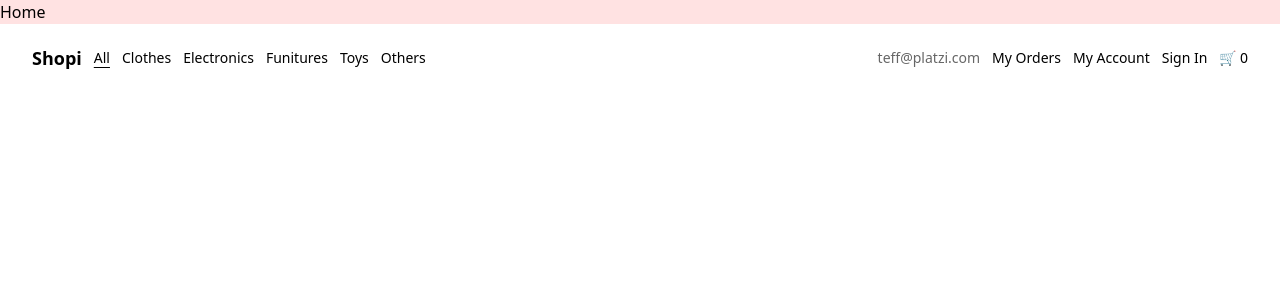
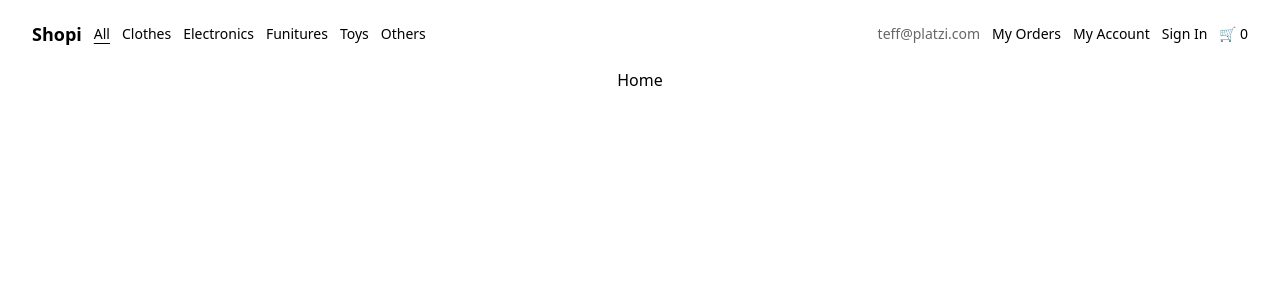
Before and after one commit to Mono-A3/e-commerce-shopi, a React (Vite) app: page / in a window 1280 px wide. Shown: the top 300 px of the page. Built offline with nearby package versions, Linux system fonts and the light colour scheme.

Commit message:
[ADD] Componente de Layout

```diff
--- /dev/null
+++ b/src/Components/Layout/index.jsx
@@ -0,0 +1,5 @@
+const Layout = ({ children }) => {
+  return <div className="flex flex-col items-center ">{children}</div>;
+};
+
+export default Layout;
--- a/src/Components/Navbar/index.jsx
+++ b/src/Components/Navbar/index.jsx
@@ -4,7 +4,7 @@
   const activeStyle = 'underline underline-offset-4';
 
   return (
-    <nav className="flex justify-between items-center fixe z-10 w-full py-5 px-8 text-sm font-light">
+    <nav className="flex justify-between items-center fixe z-10 top-0 w-full py-5 px-8 text-sm font-light">
       <ul className="flex items-center gap-3">
         <li className="font-semibold text-lg">
           <NavLink to="/">Shopi</NavLink>
--- a/src/Pages/App/index.jsx
+++ b/src/Pages/App/index.jsx
@@ -6,6 +6,7 @@
 import NotFound from '../NotFound';
 import SignIn from '../SignIn';
 import Navbar from '../../Components/Navbar';
+import Layout from '../../Components/Layout';
 import './App.css';
 
 const AppRoutes = () => {
@@ -24,8 +25,10 @@
 const App = () => {
   return (
     <BrowserRouter>
-      <AppRoutes />
       <Navbar />
+      <Layout>
+        <AppRoutes />
+      </Layout>
     </BrowserRouter>
   );
 };
--- a/src/Pages/Home/index.jsx
+++ b/src/Pages/Home/index.jsx
@@ -1,9 +1,5 @@
 function Home() {
-  return (
-    <div className="bg-red-100">
-      <h1>Home</h1>
-    </div>
-  );
+  return <h1>Home</h1>;
 }
 
 export default Home;
```
